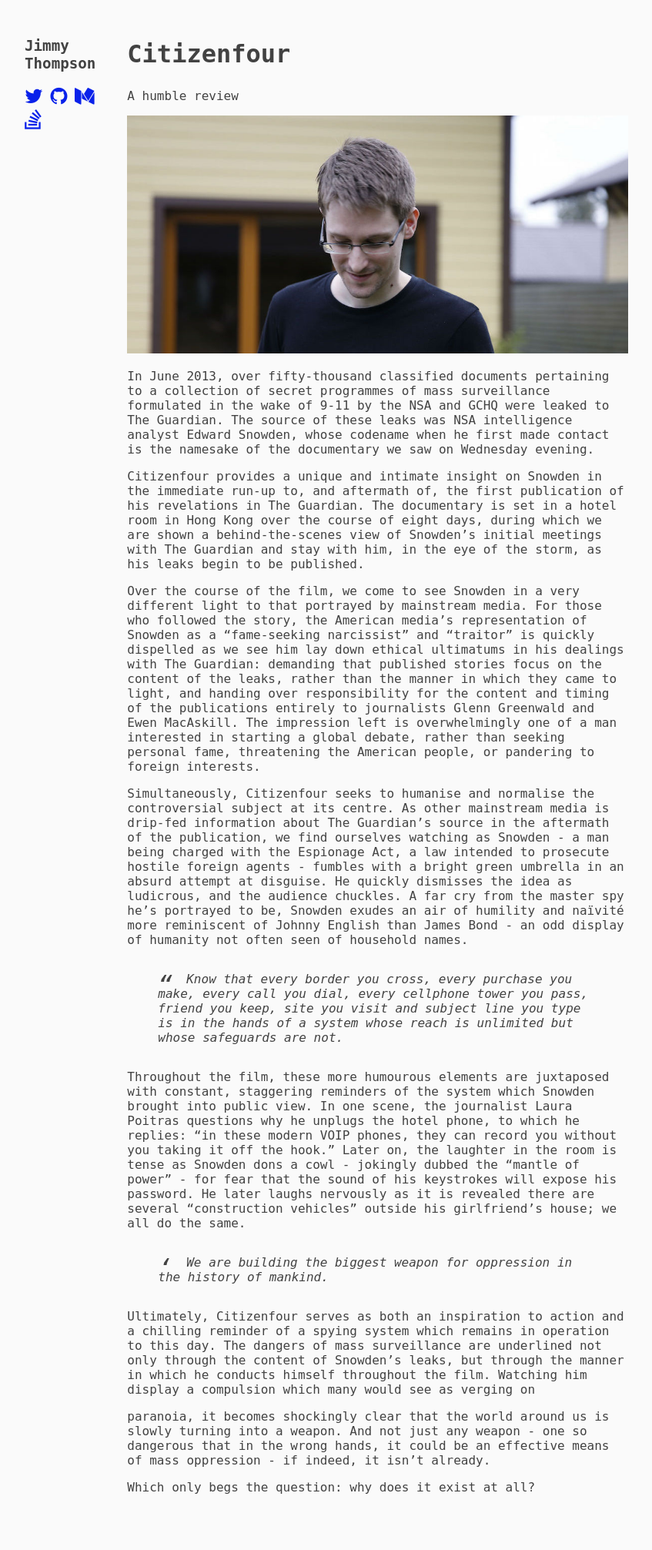
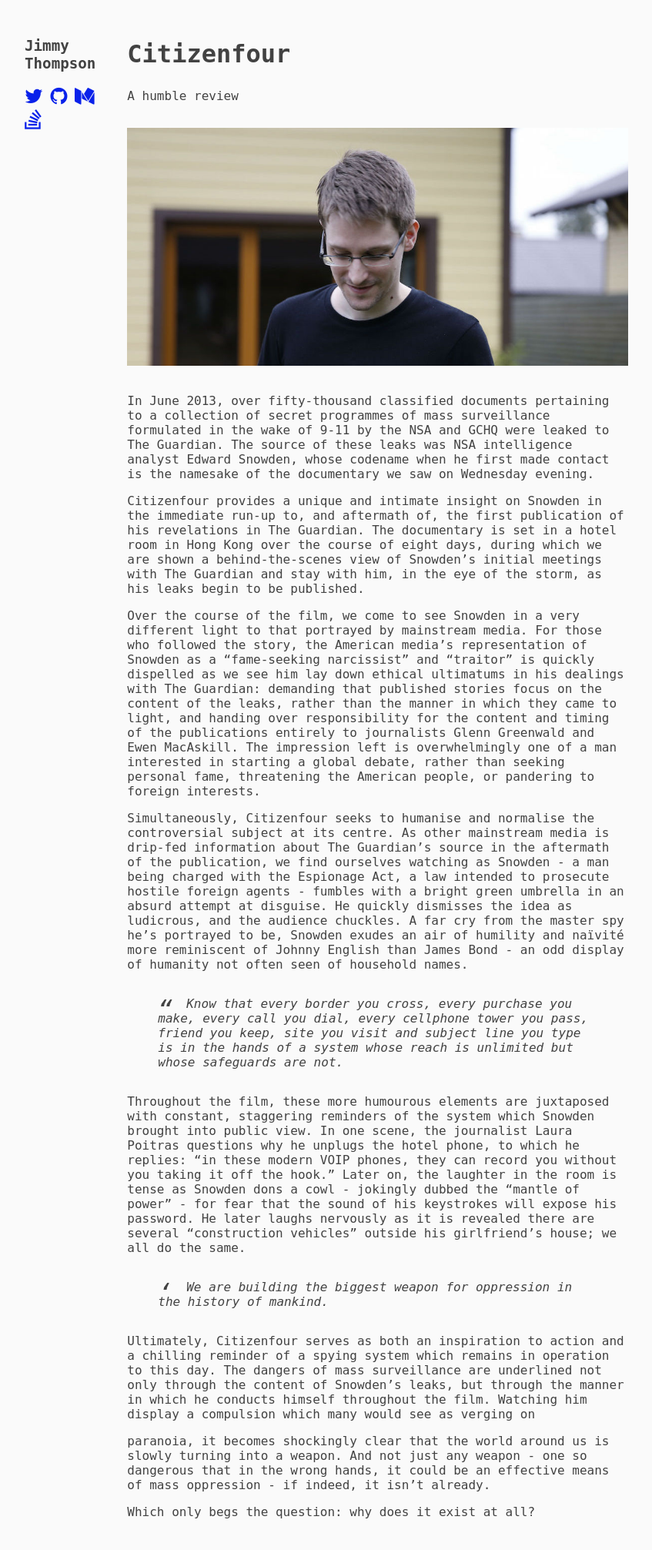
Before and after one commit to JimmyThompson/jimmythompson.co.uk, a Jekyll site: the page built from _posts/2014-10-29-citizenfour.md, in a window 1280 px wide. Shown: the whole page at 77% size, without its empty margins (216-1063 px from the left). Built offline with Jekyll 4.4.1, drawn with Linux system fonts in a browser that asks for light colours; nearby versions of some CDN libraries; before the commit the page ends 1981 px from its top, so only the background shows below that.

Commit message:
Fix styling for figures

```diff
--- a/_layouts/post.html
+++ b/_layouts/post.html
@@ -3,12 +3,18 @@
 ---
 <article class="fixed-width">
   <h1>{{ page.title }}</h1>
-  {% if page.subtitle %}<p class="subtitle">{{ page.subtitle }}</p>{% endif %}
-  {% if page.image -%}
+  {% if page.subtitle %}
+    <p class="subtitle">{{ page.subtitle }}</p>
+  {% endif %}
+
+  {% if page.image %}
+  <figure class="masthead">
     <img src="{{ page.image }}" alt="{{ page.title }}"/>
-  {%- endif %}
-  {% if page.caption %}
-    <div class="caption">{{ page.caption | markdownify }}</div>
+    {% if page.caption %}
+      <figcaption>{{ page.caption | markdownify }}</figcaption>
+    {% endif %}
+  </figure>
   {% endif %}
+
   {{ content }}
 </article>
--- a/style/post.scss
+++ b/style/post.scss
@@ -43,6 +43,10 @@
   text-align: center;
 }
 
+.masthead {
+  margin: 2em 0;
+}
+
 figcaption {
   font-size: 0.8em;
   text-align: center;
```
